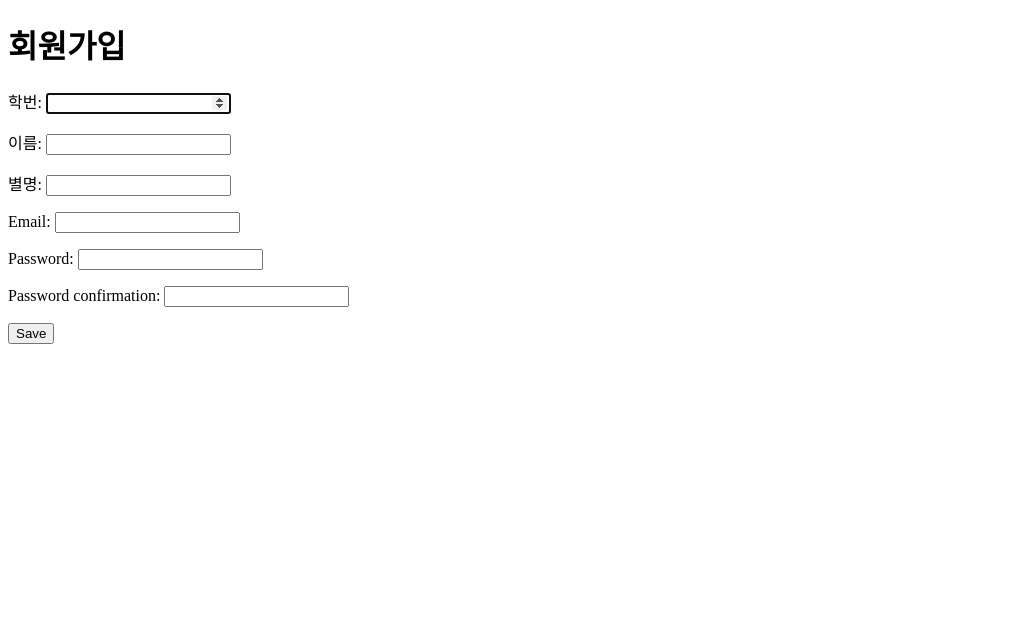
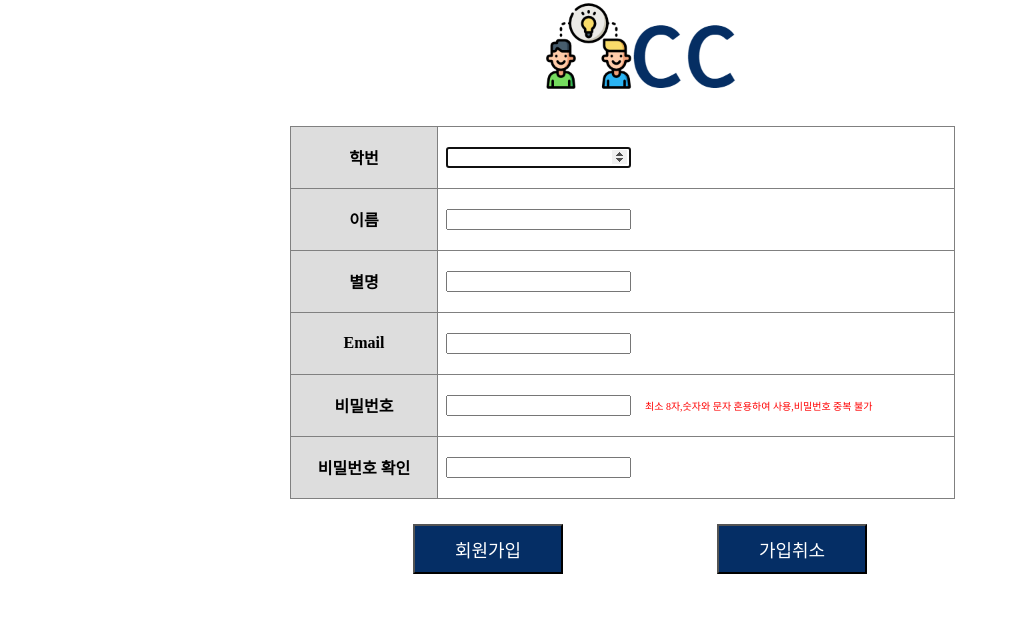
Before and after one commit to eun2ce/curious-coding, a Django app: template curiouspage/board/templates/board/adduser.html in a window 1280 px wide. Shown: the top 623 px of the page, without its empty margins (0-1010 px from the left). Run offline with Django 3.2, Linux system fonts and the light colour scheme; the template is opened without the code that fills it, so the values that code supplies are empty.

Commit message:
modify adduser.html4

```diff
--- a/curiouspage/board/templates/board/adduser.html
+++ b/curiouspage/board/templates/board/adduser.html
@@ -1,37 +1,156 @@
+<!DOCTYPE html>
+
+<html>
+
+<head>
+	<title>join</title>
+	<style media="screen">
+		html,
+		body {
+			padding: 0;
+			margin: 0;
+		}
+
+		table {
+			border-collapse: collapse;
+			width: 700px;
+		}
+
+		td {
+			border: 1px solid grey;
+			text-align: left;
+			padding: 8px;
+			width: 500px;
+			height: 45px;
+		}
+
+		form {
+			margin-top: 2%;
+		}
+
+		.info {
+			width: 130px;
+			font-weight: bold;
+			background: #dddddd;
+			text-align: center;
+		}
+
+		.logo img {
+			width: 200px;
+			height: auto;
+		}
 
 
-<!DOCTYPE html>
-<html>
-<head>
-	<title>join</title>
+		table {
+			display: flex;
+			margin: auto;
+		}
+
+		.logo {
+			display: flex;
+			justify-content: center;
+			align-items: center;
+		}
+
+		button {
+
+			width: 150px;
+			height: 50px;
+			background: #052e65;
+			color: white;
+			font-size: 18px;
+
+		}
+
+		li {
+			list-style: none;
+			float: left;
+		}
+
+
+		.foo {
+			margin-top: 2%;
+			display: block;
+			justify-content: center;
+			text-align: center;
+
+		}
+
+		.button-wrap {
+			display: inline-block;
+			width: 300px;
+			height: 100px;
+		}
+
+		button a {
+			text-decoration: none;
+			color: white;
+		}
+
+		button a:visited {
+			text-decoration: none;
+			color: white;
+		}
+		span{
+			font-size:10px;
+			margin-left:10px;
+			color:red;
+
+		}
+
+	</style>
 </head>
+
 <body>
-<h1>회원가입</h1>
-    <form method="POST" class="post-form"><input type="hidden" name="csrfmiddlewaretoken" value="FbWPMhfKY9FfRbCnEajqmfZi0g5Uq0q3RcHcO3IWO2VogOpsW6gD3oU9LZhkXyT4">
-        <p><label for="id_username">학번:</label>
-        	<input type="number" name="username" value="" autofocus required id="id_username">
-        </p>
-		<p>
-			<label for="id_first_name">이름:</label>
-			<input type="text" name="first_name" value="" maxlength="30" id="id_first_name">
-		</p>
-		<p>
-			<label for="id_last_name">별명:</label>
-			<input type="text" name="last_name" value="" maxlength="150" id="id_last_name">
-		</p>
-		<p>
-			<label for="id_email">Email:</label>
-			<input type="email" name="email" value="" maxlength="254" id="id_email">
-		</p>
-		<p>
-			<label for="id_password1">Password:</label>
-			<input type="password" name="password1" required id="id_password1">
-		</p>
-		<p>
-			<label for="id_password2">Password confirmation:</label>
-			<input type="password" name="password2" required id="id_password2">
-		</p>
-		        <button type="submit" class="save btn btn-default">Save</button>
-    </form>
+
+	{% load static %}
+	<div class="logo">
+		<a href="{%url 'board:index' %}" class="logo-a">
+		<img src="{% static 'board/img/index/logo3.PNG' %}" alt="">
+	</a>
+	</div>
+	<form method="POST" class="post-form"><input type="hidden" name="csrfmiddlewaretoken" value="FbWPMhfKY9FfRbCnEajqmfZi0g5Uq0q3RcHcO3IWO2VogOpsW6gD3oU9LZhkXyT4">
+		<table>
+			<tr>
+				<td class="info"> <label for="id_username">학번</label></td>
+				<td><input type="number" name="username" value="" autofocus required id="id_username"></td>
+			</tr>
+			<tr>
+				<tr>
+					<td class="info"> <label for="id_first_name">이름</label></td>
+					<td> <input type="text" name="first_name" value="" maxlength="30" id="id_first_name"></td>
+				</tr>
+				<tr>
+					<td class="info"><label for="id_last_name">별명</label></td>
+					<td><input type="text" name="last_name" value="" maxlength="150" id="id_last_name"></td>
+				</tr>
+				<tr>
+					<td class="info"> <label for="id_email">Email</label> </td>
+					<td><input type="email" name="email" value="" maxlength="254" id="id_email"></td>
+				</tr>
+				<tr>
+					<td class="info"> <label for="id_password1">비밀번호</label></td>
+					<td><input type="password" name="password1" required id="id_password1"> <span>최소 8자,숫자와 문자 혼용하여 사용,비밀번호 중복 불가</span></td>
+
+					<tr>
+						<td class="info"> <label for="id_password2">비밀번호 확인</label></td>
+						<td> <input type="password" name="password2" required id="id_password2"></td>
+						<tr>
+		</table>
+		<div class="foo">
+			<div class="button-wrap">
+				<button type="submit" class="save btn btn-default">회원가입</button>
+			</div>
+			<div class="button-wrap">
+				<button type="reset"><a href="{%url 'board:login' %}">가입취소</a></button>
+			</div>
+		</div>
+
+
+
+
+	</form>
+
 </body>
+
 </html>
```
